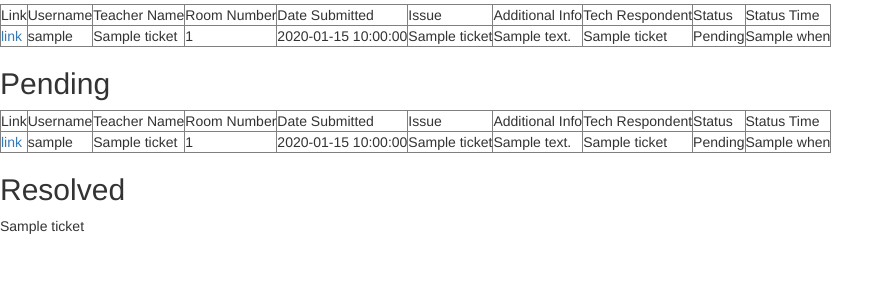
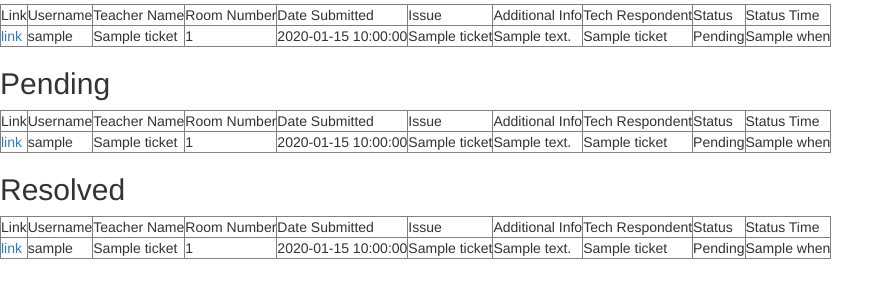
Before and after one commit to billywongstuy/BrevityFinesse-SDSpr17FP, a Flask app: template templates/tickets-all.html in a window 1280 px wide. Shown: the part 170-470 px from the top of the page, without its empty margins (0-894 px from the left). Run offline with Flask 2, Linux system fonts and the light colour scheme; the template is opened without the code that fills it: most values are stand-ins (such as "Sample title", 1, 10 or a date in 2020).

Commit message:
more template

```diff
--- a/templates/tickets-all.html
+++ b/templates/tickets-all.html
@@ -14,6 +14,7 @@
 <div>
   <h2>In Progress</h2>
   <table border="1px">
+    {% if progress|length > 0 %}
     <tr>
       <td>Link</td>
       <td>Username</td>
@@ -26,6 +27,8 @@
       <td>Status</td>
       <td>Status Time</td>
     </tr>
+    {% endif %}
+
     {% for ticket in progress %}
     <tr>
       <td><a href="/ticket/{{ticket.primary_key}}">link</a></td>
@@ -34,10 +37,10 @@
       <td>{{ticket.room_num}}</td>
       <td>{{ticket.date_of_ticket}}</td>
       <td>{{ticket.tix_subject}}</td>
-      <td>{{ticket.tix_body}}</td>
-      <td>{{ticket.tech_name}}</td>
-      <td>{{ticket.status}}</td>
-      <td>{{ticket.when}}</td>
+      <td>{% if ticket.tix_body is not none %}{{ticket.tix_body}}{% endif %}</td>
+      <td>{% if ticket.tech_name is not none %}{{ticket.tech_name}}{% endif %}</td>
+      <td>{% if ticket.status is not none %}{{ticket.status}}{% endif %}</td>
+      <td>{% if ticket.when is not none %}{{ticket.when}}{% endif %}</td>
     </tr>
     {% endfor %}
   </table>
@@ -46,6 +49,7 @@
 <div>
   <h2>Pending</h2>
   <table border="1px">
+    {% if pending|length > 0 %}
     <tr>
       <td>Link</td>
       <td>Username</td>
@@ -58,6 +62,7 @@
       <td>Status</td>
       <td>Status Time</td>
     </tr>
+    {% endif %}
     {% for ticket in pending %}
     <tr>
       <td><a href="/ticket/{{ticket.primary_key}}">link</a></td>
@@ -66,10 +71,10 @@
       <td>{{ticket.room_num}}</td>
       <td>{{ticket.date_of_ticket}}</td>
       <td>{{ticket.tix_subject}}</td>
-      <td>{{ticket.tix_body}}</td>
-      <td>{{ticket.tech_name}}</td>
-      <td>{{ticket.status}}</td>
-      <td>{{ticket.when}}</td>
+      <td>{% if ticket.tix_body is not none %}{{ticket.tix_body}}{% endif %}</td>
+      <td>{% if ticket.tech_name is not none %}{{ticket.tech_name}}{% endif %}</td>
+      <td>{% if ticket.status is not none %}{{ticket.status}}{% endif %}</td>
+      <td>{% if ticket.when is not none %}{{ticket.when}}{% endif %}</td>
     </tr>
     {% endfor %}
   </table>
@@ -77,8 +82,35 @@
 
 <div>
   <h2>Resolved</h2>
-  {% for ticket in done %}
-  {{ticket}}
+   <table border="1px">
+    {% if resolved|length > 0 %}
+    <tr>
+      <td>Link</td>
+      <td>Username</td>
+      <td>Teacher Name</td>
+      <td>Room Number</td>
+      <td>Date Submitted</td>
+      <td>Issue</td>
+      <td>Additional Info</td>
+      <td>Tech Respondent</td>
+      <td>Status</td>
+      <td>Status Time</td>
+    </tr>
+    {% endif %}
+    {% for ticket in resolved %}
+    <tr>
+      <td><a href="/ticket/{{ticket.primary_key}}">link</a></td>
+      <td>{{ticket.username}}</td>
+      <td>{{ticket.teacher_name}}</td>
+      <td>{{ticket.room_num}}</td>
+      <td>{{ticket.date_of_ticket}}</td>
+      <td>{{ticket.tix_subject}}</td>
+      <td>{% if ticket.tix_body is not none %}{{ticket.tix_body}}{% endif %}</td>
+      <td>{% if ticket.tech_name is not none %}{{ticket.tech_name}}{% endif %}</td>
+      <td>{% if ticket.status is not none %}{{ticket.status}}{% endif %}</td>
+      <td>{% if ticket.when is not none %}{{ticket.when}}{% endif %}</td>
+    </tr>
     {% endfor %}
+  </table>
 </div>
 {% endblock %}
```
Also changed, not shown: templates/index-teacher.html (+43 -14 lines), templates/tickets-guest.html (+43 -10 lines). Lines whose indentation alone changed are shown as unchanged.
